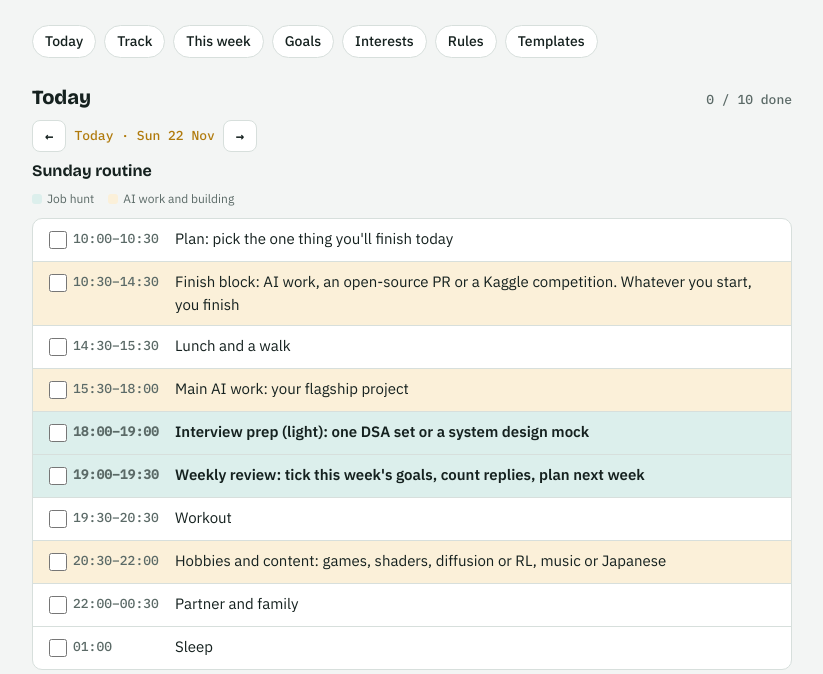
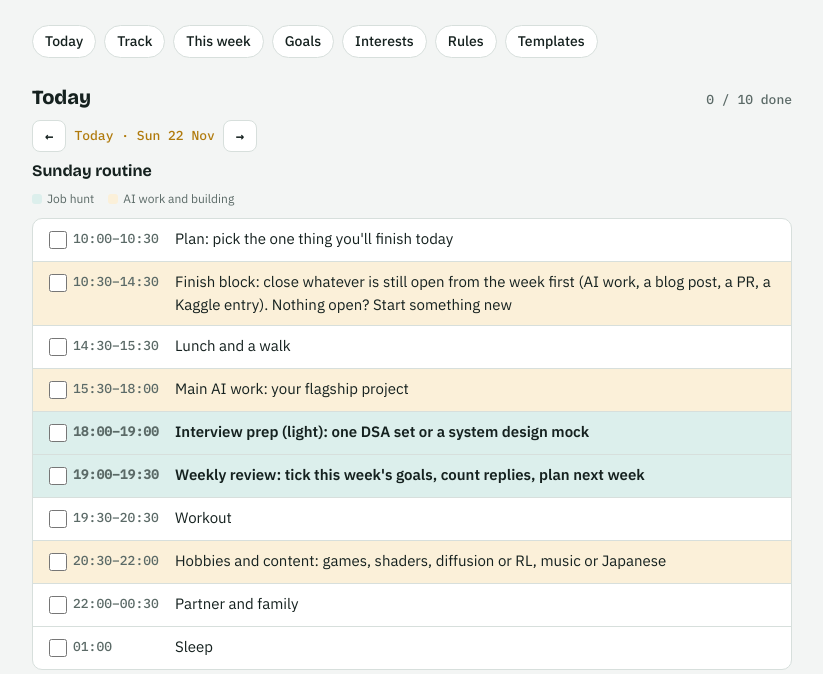
Before and after one commit to 0x-avi/work-and-build, a plain HTML site: page index.html in a window 1280 px wide. Shown: the part 126-800 px from the top of the page, without its empty margins (228-1051 px from the left). Drawn offline with nearby package versions, Linux system fonts and the light colour scheme.

Commit message:
Finish block closes the week's open items first

```diff
--- a/index.html
+++ b/index.html
@@ -191,7 +191,7 @@ details.script pre{margin:0 14px 10px;white-space:pre-wrap;font-family:var(--bod
       <li>Apply to 0–1 year and associate roles. Mumbai and Thane first, then remote, Bangalore and Hyderabad.</li>
       <li>Every cold DM leads with proof: the freight agent (100+ queries a day), the paid SaaS, or GinLo. Ask a real question, not for a job.</li>
       <li>An interview outranks everything except sleep. Say yes to paid trials.</li>
-      <li>Whatever you start in the finish block, you finish. No new project until the current one has a demo and a README.</li>
+      <li>The weekend finish block closes the week's open items first: unfinished AI work, blog posts, PRs, Kaggle entries. Only when nothing is open do you start something new.</li>
       <li>Follow up once on day 4 and once on day 9 after applying.</li>
       <li>Read a full contract before accepting anything. Lock-ins, notice and exclusivity get negotiated before you start, not after.</li>
       <li>Security work: only programs and targets that explicitly allow testing. Read the scope first.</li>
@@ -235,7 +235,7 @@ details.script pre{margin:0 14px 10px;white-space:pre-wrap;font-family:var(--bod
   ];
   var RSAT=[
     ["10:00–10:30","Plan: pick the one thing you'll finish today","","s_plan"],
-    ["10:30–14:30","Finish block: AI work, an open-source PR or a Kaggle competition. Whatever you start, you finish","build","s_finish"],
+    ["10:30–14:30","Finish block: close whatever is still open from the week first (AI work, a blog post, a PR, a Kaggle entry). Nothing open? Start something new","build","s_finish"],
     ["14:30–15:30","Lunch and a walk","","s_lunch"],
     ["15:30–18:00","Main AI work: your flagship project","build","s_main"],
     ["18:00–19:00","Interview prep (light): one DSA set or a system design mock","job","s_prep"],
@@ -247,7 +247,7 @@ details.script pre{margin:0 14px 10px;white-space:pre-wrap;font-family:var(--bod
   ];
   var RSUN=[
     ["10:00–10:30","Plan: pick the one thing you'll finish today","","u_plan"],
-    ["10:30–14:30","Finish block: AI work, an open-source PR or a Kaggle competition. Whatever you start, you finish","build","u_finish"],
+    ["10:30–14:30","Finish block: close whatever is still open from the week first (AI work, a blog post, a PR, a Kaggle entry). Nothing open? Start something new","build","u_finish"],
     ["14:30–15:30","Lunch and a walk","","u_lunch"],
     ["15:30–18:00","Main AI work: your flagship project","build","u_main"],
     ["18:00–19:00","Interview prep (light): one DSA set or a system design mock","job","u_prep"],
```
